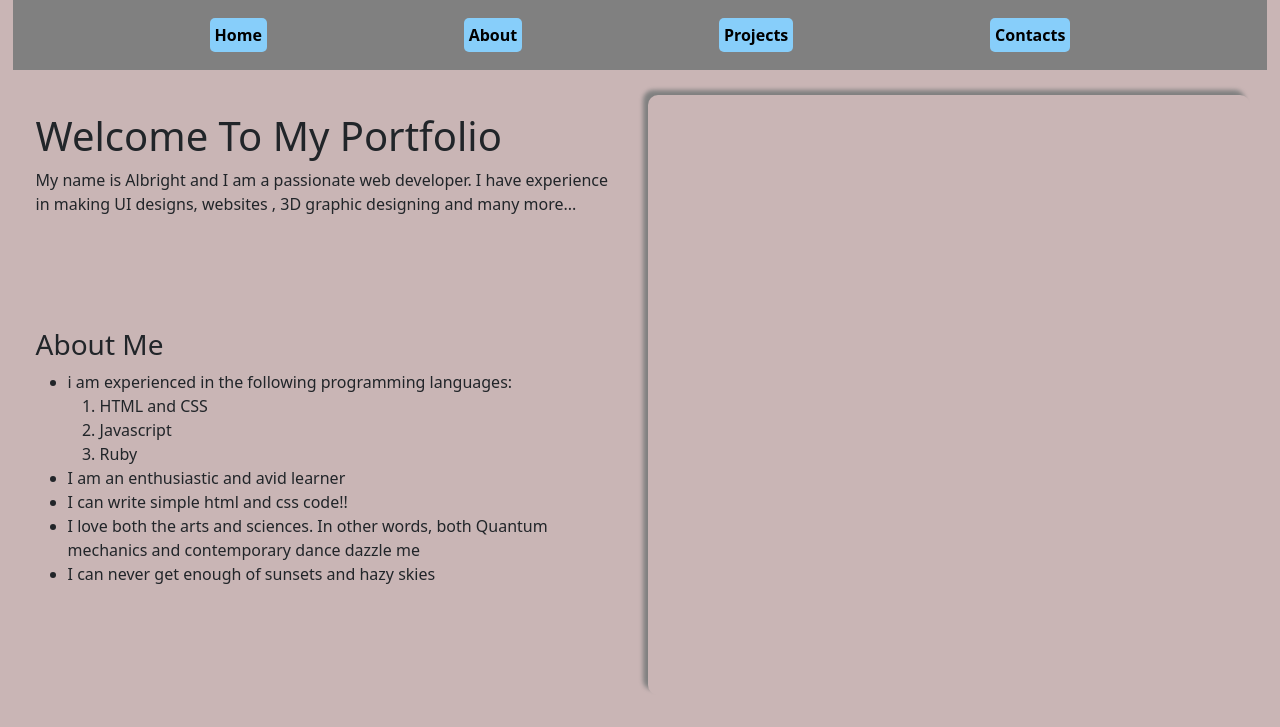
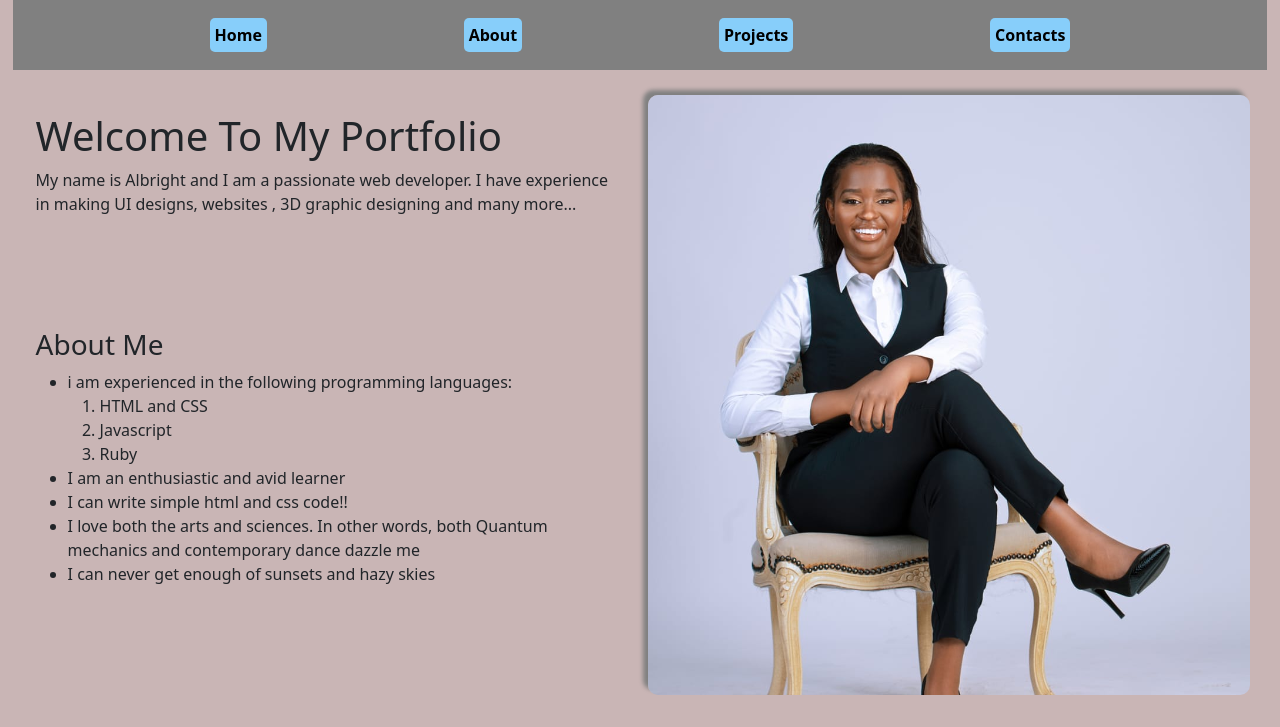
Before and after one commit to Brightsunguti/website-portfolio, a plain HTML site: page index.html in a window 1280 px wide. Shown: the top 727 px of the page. Drawn offline with nearby package versions, Linux system fonts and the light colour scheme.

Commit message:
push image

```diff
--- a/css/style.css
+++ b/css/style.css
@@ -40,7 +40,7 @@ body{
 
 }
 .image{
-    background-image: url("/Portfolio/img/photo.jpeg");
+    background-image: url("/img/photo.jpeg");
     background-size: cover;
     background-position: center;
     border-radius: 10px;
```
